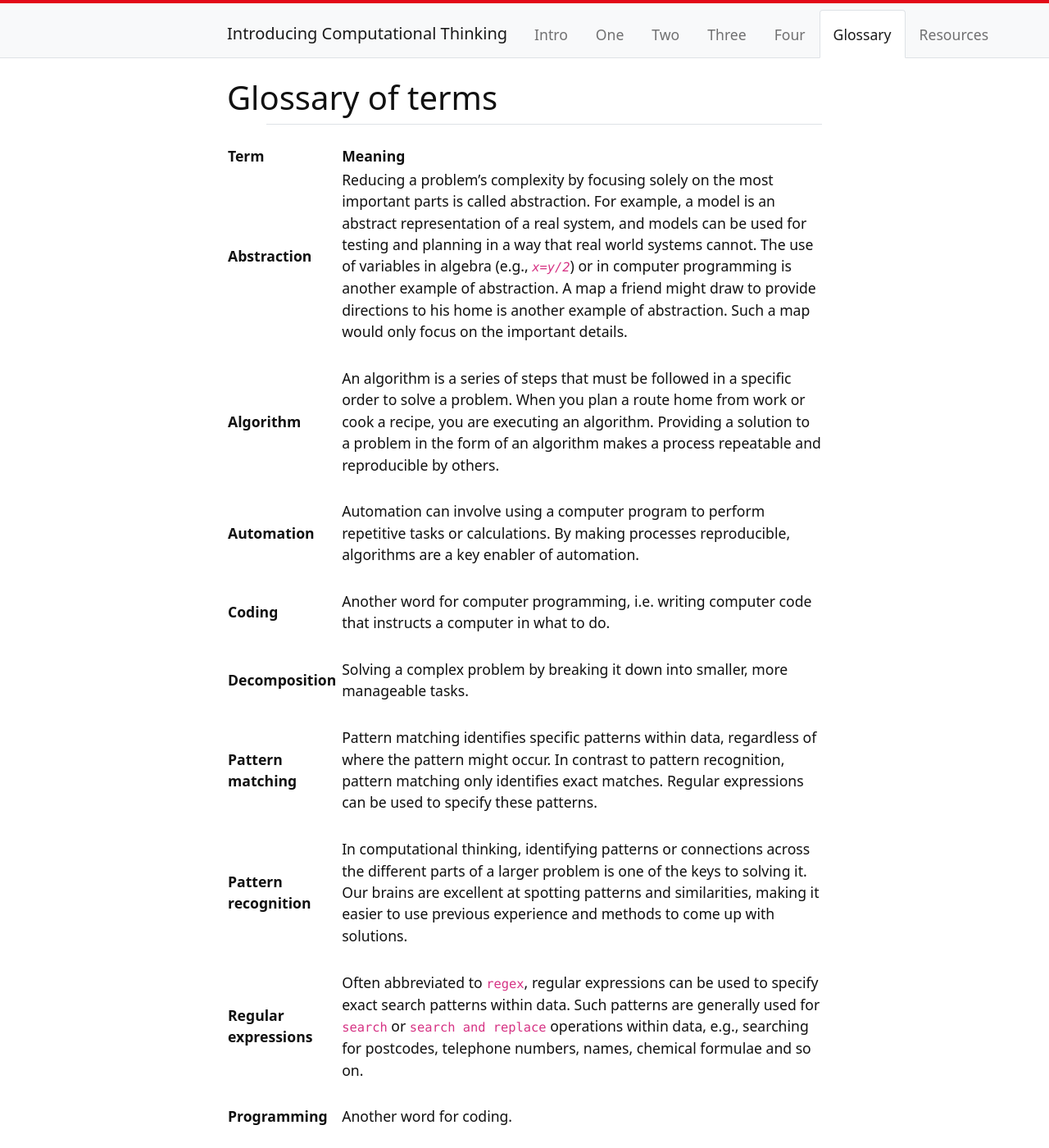
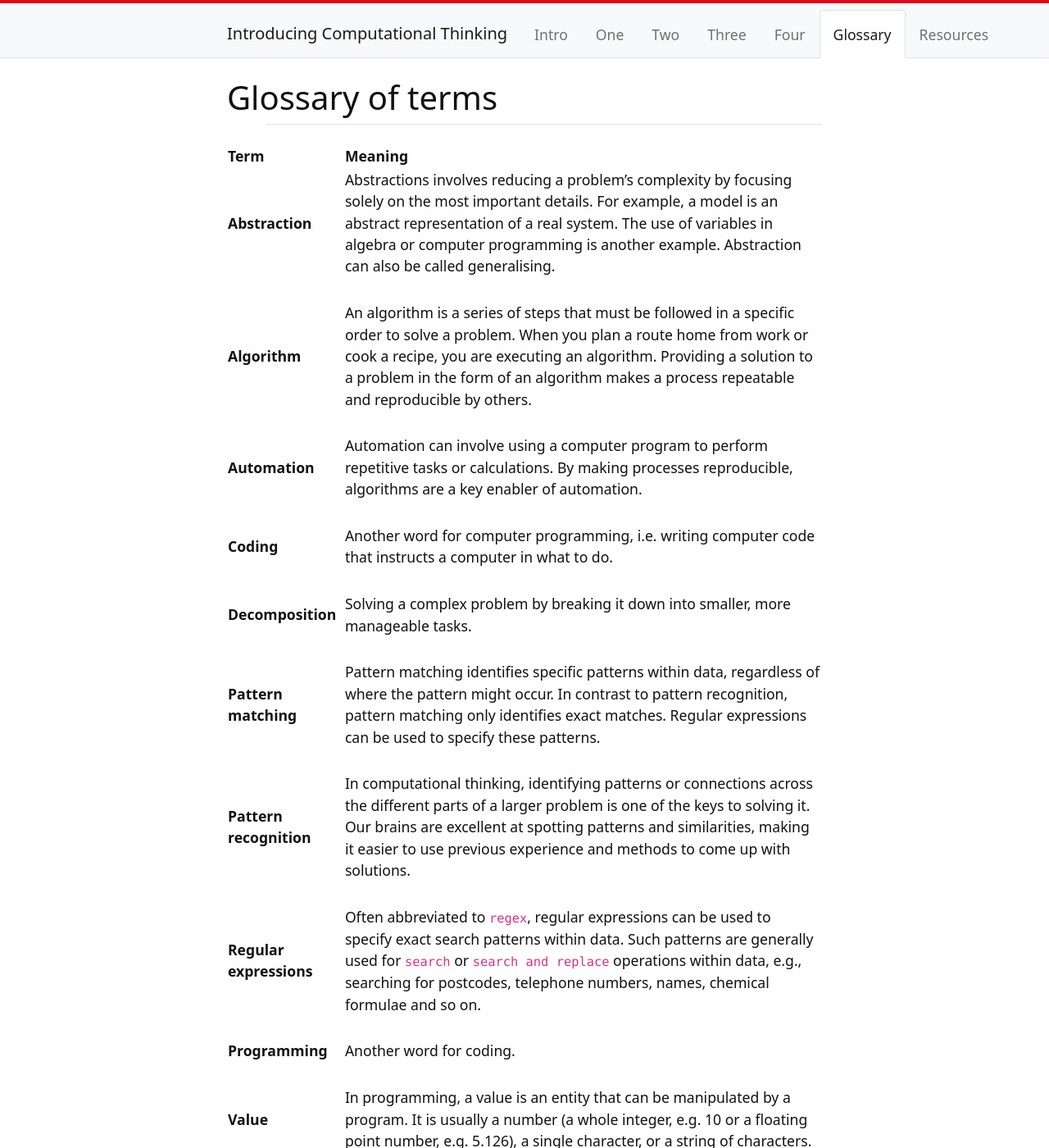
Before and after one commit to weaverbel/intro-computational-thinking, a Jekyll site: the page built from content/5-glossary.md, in a window 1280 px wide and 1400 px high. Shown: the whole window at 82% size. Built offline with Jekyll 4.4.1, drawn with Linux system fonts in a browser that asks for light colours; some of the changed text lies outside the part shown.

Commit message:
Update 5-glossary.md
rewriting some

```diff
--- a/content/5-glossary.md
+++ b/content/5-glossary.md
@@ -5,7 +5,7 @@ nav: Glossary
 
 | **Term** | **Meaning** |
 | :--- | :--- |
-| **Abstraction** | Reducing a problem's complexity by focusing solely on the most important parts is called abstraction. For example, a model is an abstract representation of a real system, and models can be used for testing and planning in a way that real world systems cannot. The use of variables in algebra (e.g., *`x=y/2`*) or in computer programming is another example of abstraction. A map a friend might draw to provide directions to his home is another example of abstraction. Such a map would only focus on the important details. |
+| **Abstraction** | Abstractions involves reducing a problem's complexity by focusing solely on the most important details. For example, a model is an abstract representation of a real system. The use of variables in algebra or computer programming is another example. Abstraction can also be called generalising. |
 | &nbsp; | &nbsp; |
 | **Algorithm** | An algorithm is a series of steps that must be followed in a specific order to solve a problem. When you plan a route home from work or cook a recipe, you are executing an algorithm. Providing a solution to a problem in the form of an algorithm makes a process repeatable and reproducible by others. |
 | &nbsp; | &nbsp; |
```
Also changed, not shown: other parts of content/5-glossary.md (+1 -1 lines).
